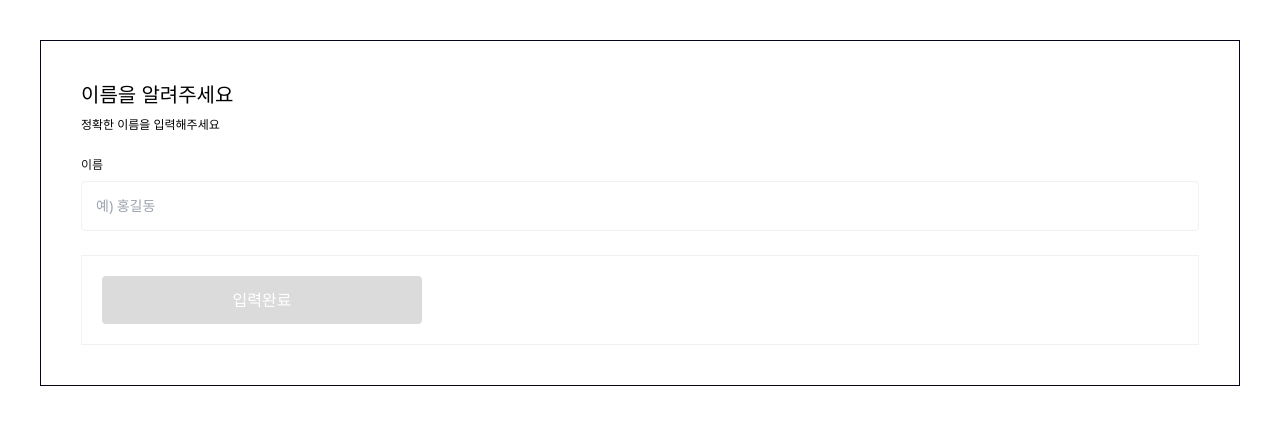
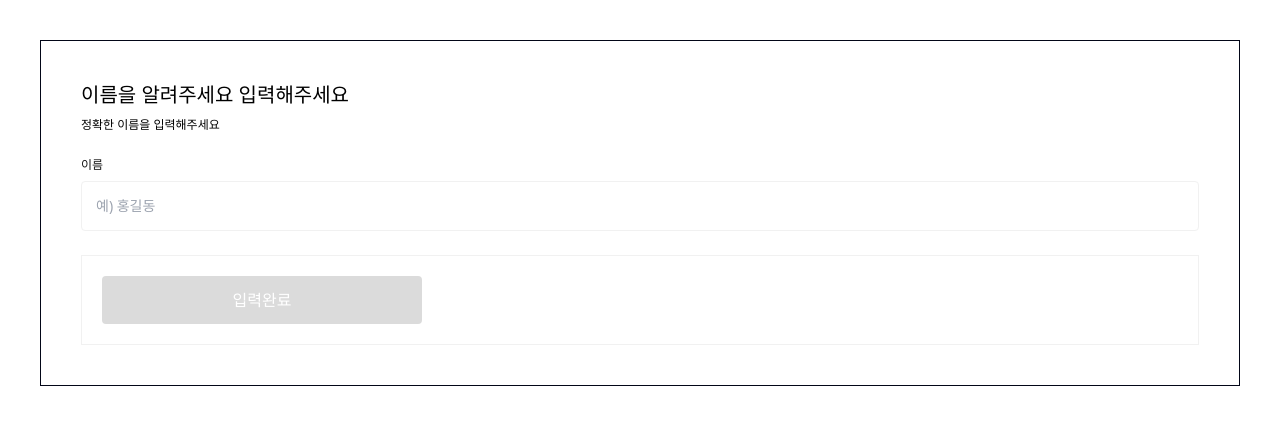
Before and after one commit to iziyeon/MoneyBuddy, a React (Vite) app: page /signup in a window 1280 px wide. Shown: the top 424 px of the page. Built offline with nearby package versions, Linux system fonts and the light colour scheme.

Commit message:
💄 [style] 회원가입 헤더 문구 추가

```diff
--- a/src/components/signup/SignupHeader.tsx
+++ b/src/components/signup/SignupHeader.tsx
@@ -11,7 +11,7 @@ export default function SignupHeader({
 }: SignupHeaderProps): JSX.Element {
   return (
     <div>
-      <div className="text-xl pb-2">{title}</div>
+      <div className="text-xl pb-2">{title} 입력해주세요</div>
       <div className="text-xs pb-6">{description}</div>
     </div>
   );
```
